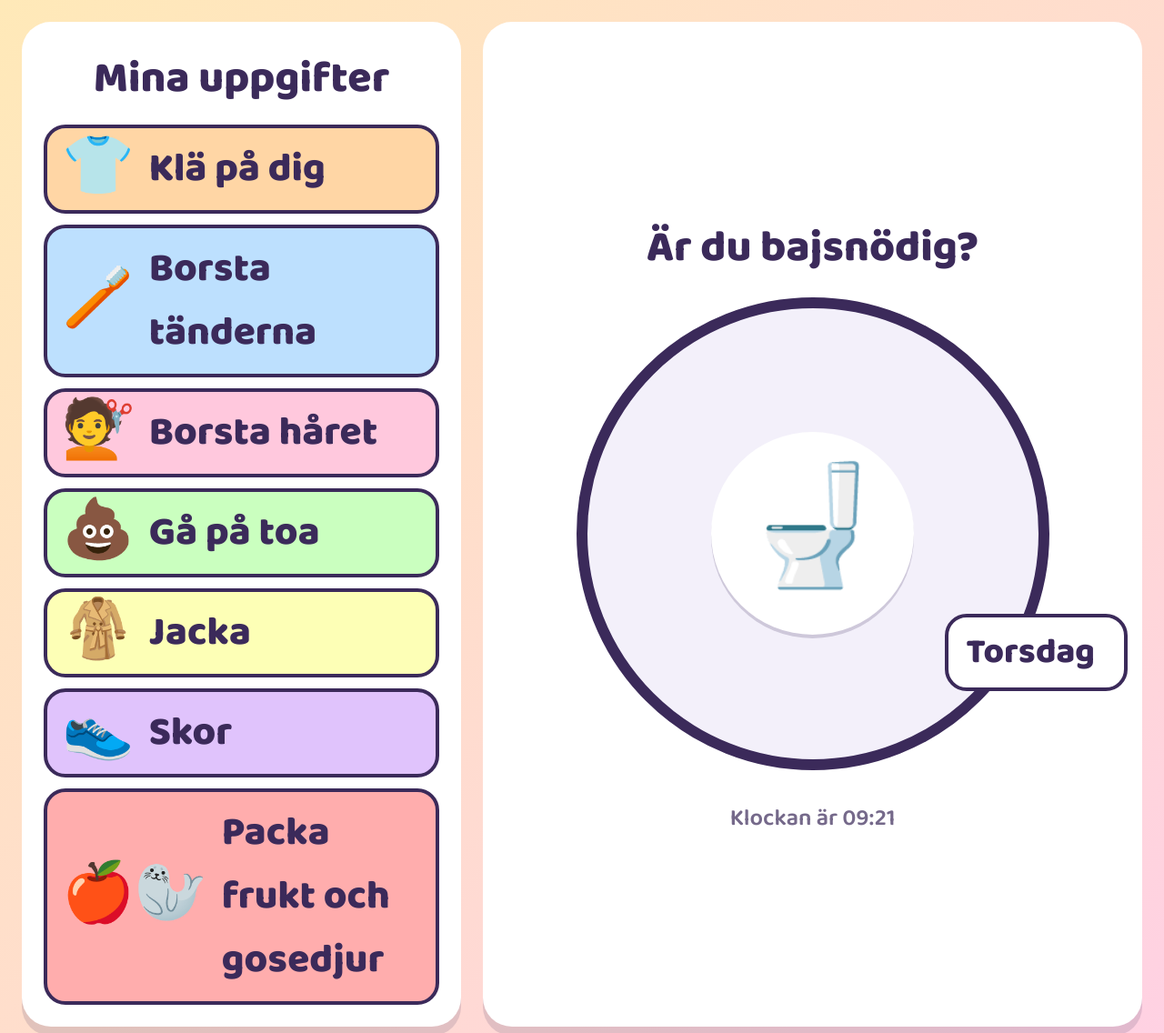
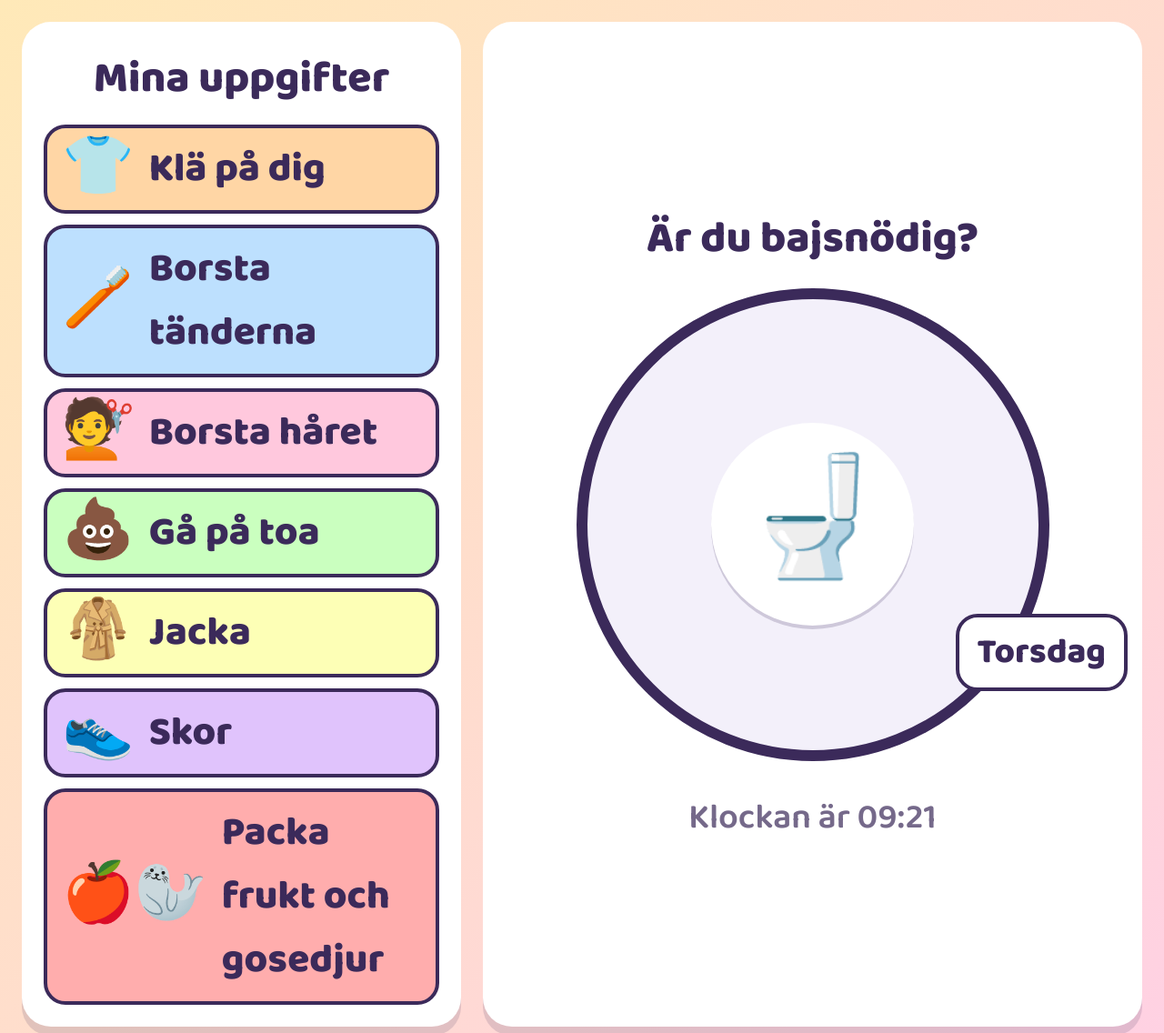
Before and after one commit to martinheterjag/countdown, a plain HTML site: page index.html in a window 1280 px wide. Shown: the top 1136 px of the page at 91% size. Drawn offline with Linux system fonts and the light colour scheme; no server answers.

Commit message:
Show weekday above the weather and enlarge the clock
The wide weather box could cover the clock text.

```diff
--- a/index.html
+++ b/index.html
@@ -64,7 +64,7 @@
     box-shadow: 0 4px 0 rgba(59, 42, 90, .2);
   }
   .left { font-size: clamp(24px, 3vw, 40px); margin: 0; }
-  .now { font-size: clamp(18px, 2vw, 26px); opacity: .7; margin: 0; }
+  .now { font-size: clamp(26px, 3vw, 44px); opacity: .7; margin: 0; }
   .go .pie { animation: wiggle .6s infinite; }
 
   /* List */
@@ -87,8 +87,8 @@
     right: 40px;
     bottom: 40px;
     display: flex;
+    flex-direction: column;
     align-items: center;
-    gap: 12px;
     background: #fff;
     border: 4px solid var(--ink);
     border-radius: 24px;
@@ -97,7 +97,6 @@
     font-weight: 800;
   }
   #wx { display: flex; align-items: center; gap: 12px; }
-  #wx:not(:empty)::before { content: "·"; }
   .weather .pic { font-size: clamp(40px, 5vw, 64px); }
   .rockets {
     position: fixed;
```
